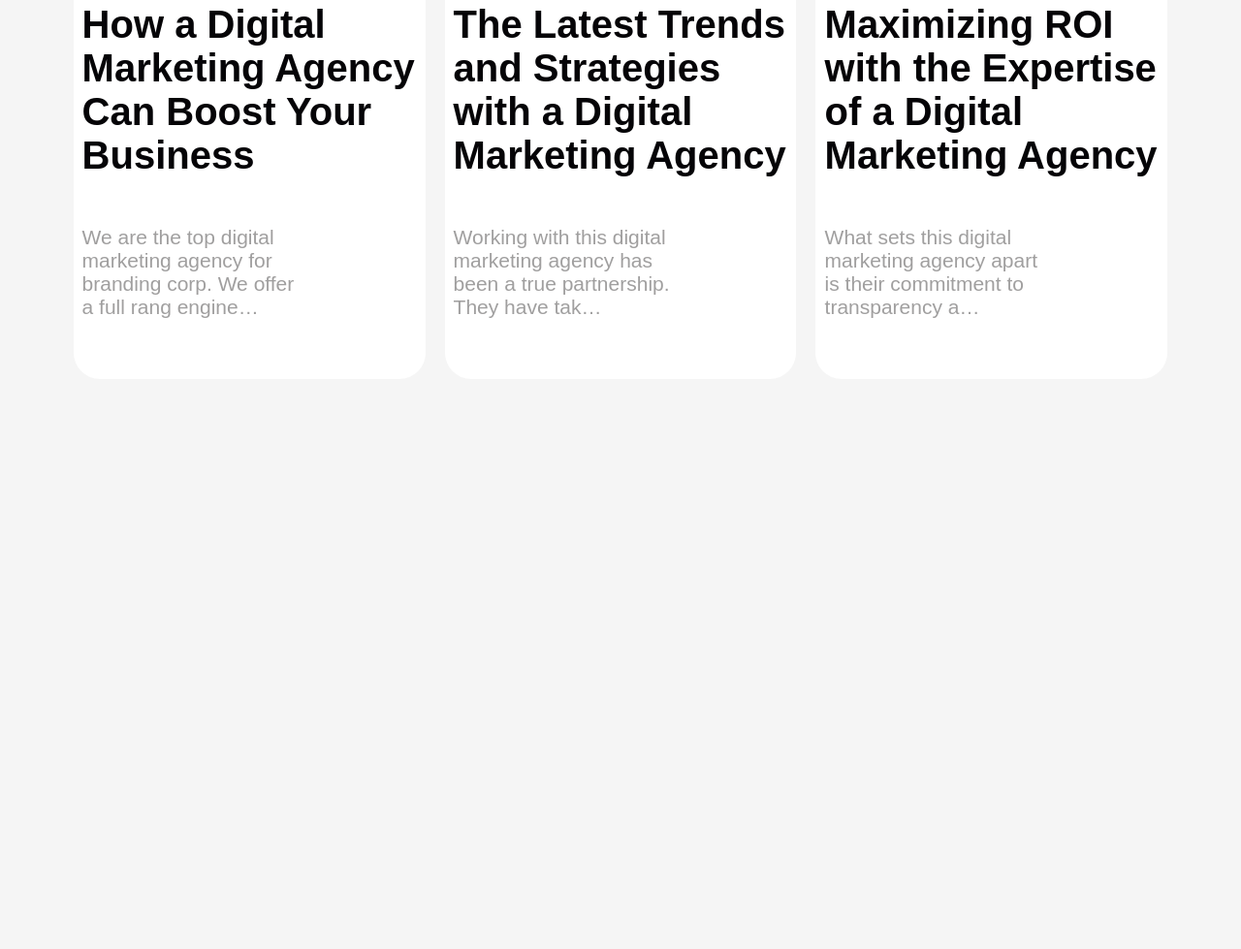
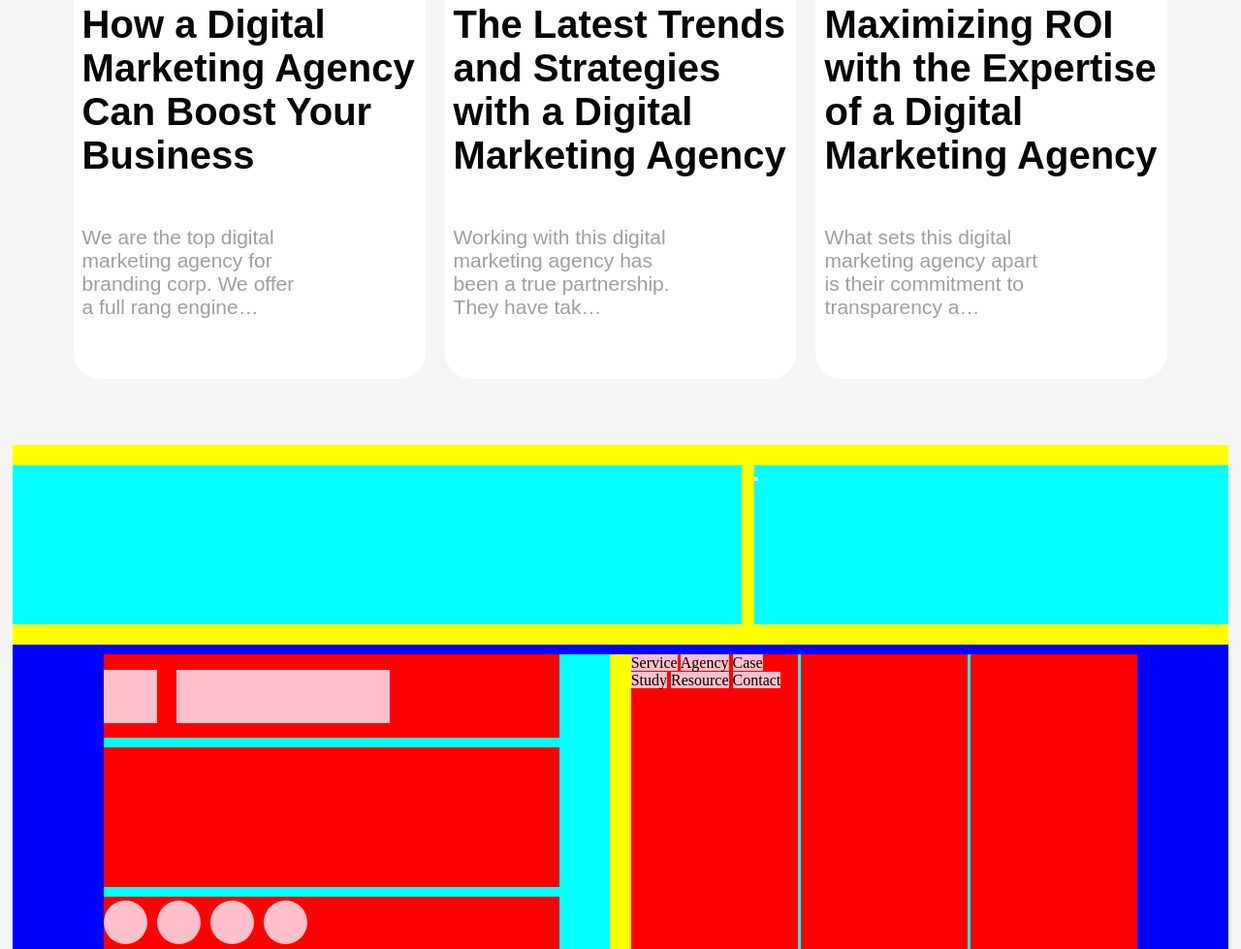
Before and after one commit to aman050807/Rialto--S-W-, a plain HTML site: page home.html in a window 1280 px wide. Shown: the part 3290-4269 px from the top of the page at 97% size. Before the commit the page ends 3681 px from the top, so only its background shows below. Drawn offline with Linux system fonts and the light colour scheme; a web font is replaced by a local one.

Commit message:
footer layout

```diff
--- a/home.css
+++ b/home.css
@@ -1032,3 +1032,123 @@ body{
     justify-content: flex-start;
     align-items: flex-start;
 }
+
+.page-footer{
+    background-color: blue;
+    width: 98vw;
+    height: 65vh;
+    position: relative;
+    top:300px;
+    margin: auto;
+    display: flex;
+    flex-direction: column;
+    gap: 10px;
+}
+
+.ready-to-work{
+    background-color: yellow;
+    width: 100%;
+    height: 40%;
+    display: flex;
+    justify-content: space-between;
+    align-items: center;
+}
+
+.ready-to-work-text{
+    background-color: aqua;
+    width: 60%;
+    height: 80%;
+}
+
+.ready-get-started{
+    background-color: aqua;
+    width: 39%;
+    height: 80%;
+}
+
+.contact{
+    background-color: yellow;
+    width: 85%;
+    height: 59%;
+    margin: auto;
+    display: flex;
+    justify-content: space-between;
+}
+
+.contact-left{
+    background-color: aqua;
+    width: 49%;
+    height: 100%;
+    display: flex;
+    flex-direction: column;
+    justify-content: flex-start;
+    gap: 10px;
+}
+
+.contact-logo{
+    background-color: red;
+    width: 90%;
+    height: 30%;
+    display: flex;
+    justify-content: flex-start;
+    align-items: center;
+    gap: 20px;
+}
+
+.contact-logo-image{
+    background-color: pink;
+    width: 55px;
+    height: 55px;
+}
+
+.contact-logo-text{
+    background-color: pink;
+    width: 220px;
+    height: 55px;
+}
+
+.contact-message{
+    background-color: red;
+    width: 90%;
+    height: 50%;
+}
+
+.contact-social{
+    background-color: red;
+    width: 90%;
+    height: 19%;
+    display: flex;
+    justify-content: flex-start;
+    align-items: center;
+    gap: 10px;
+}
+
+.social-brand{
+    background-color: pink;
+    width: 45px;
+    height: 45px;
+    border-radius: 50%;
+}
+
+.contact-right{
+    background-color: aqua;
+    width: 49%;
+    height: 100%;
+    display: flex;
+    justify-content: space-between;
+}
+
+.contact-inside-layout{
+    background-color: red;
+    height: 100%;
+    width: 33%;
+    height: 100%;
+    display: flex;
+    flex-direction: column;
+    justify-content: flex-start;
+    align-items: center;
+}
+
+.navigation-in-text{
+    background-color: pink;
+}
--- a/home.html
+++ b/home.html
@@ -213,6 +213,42 @@ We offer a full range of services to help clients improve their search engine ra
             </div>
         </div>
     </section>
+    <footer class="page-footer">
+        <div class="ready-to-work">
+            <div class="ready-to-work-text"></div>
+            <div class="ready-get-started">
+            <button class="ready-get-started-button"></button>
+            </div>
+        </div>
+        <div class="contact">
+            <div class="contact-left">
+                <div class="contact-logo">
+                    <div class="contact-logo-image"></div>
+                    <div class="contact-logo-text"></div>
+                </div>
+                <div class="contact-message"></div>
+                <div class="contact-social">
+                    <div class="social-brand social-brand-1"></div>
+                    <div class="social-brand social-brand-2"></div>
+                    <div class="social-brand social-brand-3"></div>
+                    <div class="social-brand social-brand-4"></div>
+                </div>
+            </div>
+            <div class="contact-right">
+                <div class="contact-inside-layout contact-navigation">
+                    <div class="navigartion-heading">
+                        <span class="navigation-in-text">Service</span>
+                        <span class="navigation-in-text">Agency</span>
+                        <span class="navigation-in-text">Case Study</span>
+                        <span class="navigation-in-text">Resource</span>
+                        <span class="navigation-in-text">Contact</span>
+                    </div>
+                </div>
+                <div class="contact-inside-layout contact-license"></div>
+                <div class="contact-inside-layout contact-contact"></div>
+            </div>
+        </div>
+    </footer>
 </body>
 
 
```
